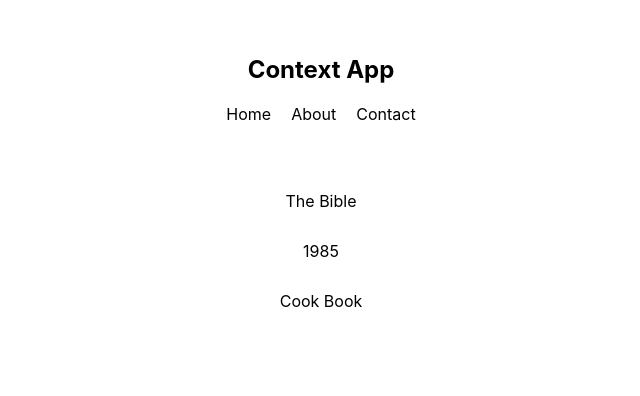
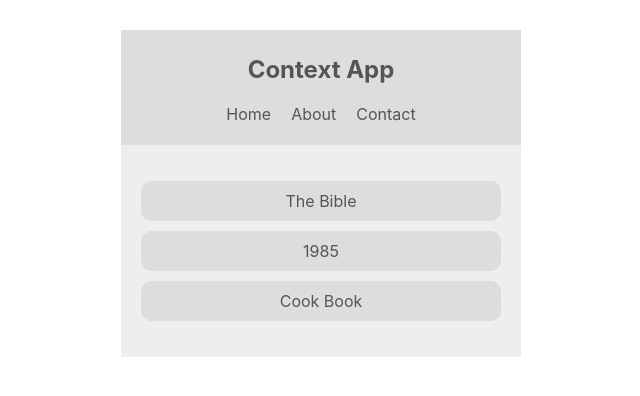
Before and after one commit to jamiebdavis/react-hooks, a React (Create React App) app: page / in a window 1280 px wide. Shown: the top 396 px of the page, without its empty margins (319-959 px from the left). Built offline with nearby package versions, Linux system fonts and the light colour scheme.

Commit message:
React Context & Hooks Tutorial #4

```diff
--- a/src/App.js
+++ b/src/App.js
@@ -1,13 +1,16 @@
 import React from 'react';
 import Navbar from "./components/Navbar";
 import BookList from "./components/BookList";
+import ThemeContextProvider from "./contexts/ThemeContext";
 
 
 function App() {
     return (
         <div className="App">
+            <ThemeContextProvider>
                 <Navbar />
                 <BookList />
+            </ThemeContextProvider>
         </div>
     );
 }
--- a/src/components/BookList.js
+++ b/src/components/BookList.js
@@ -1,13 +1,17 @@
 import React, {Component} from 'react';
+import {ThemeContext} from "../contexts/ThemeContext";
 
 class BookList extends Component {
+    static contextType = ThemeContext;
     render() {
+        const {dark, light, isLightTheme} = this.context;
+        const theme = isLightTheme ? light : dark;
         return (
-            <div className="book-list">
+            <div className="book-list" style={{color: theme.syntax, background: theme.bg}}>
                 <ul>
-                    <li>The Bible</li>
-                    <li>1985</li>
-                    <li>Cook Book</li>
+                    <li style={{background: theme.ui}}>The Bible</li>
+                    <li style={{background: theme.ui}}>1985</li>
+                    <li style={{background: theme.ui}}>Cook Book</li>
                 </ul>
             </div>
         );
--- a/src/components/Navbar.js
+++ b/src/components/Navbar.js
@@ -1,9 +1,14 @@
 import React, {Component} from 'react';
+import {ThemeContext} from "../contexts/ThemeContext";
 
 class Navbar extends Component {
+    static contextType = ThemeContext;
     render() {
+        const {dark, light, isLightTheme} = this.context;
+        const theme = isLightTheme ? light : dark;
+
         return (
-            <nav>
+            <nav style ={{background: theme.ui, color: theme.syntax}}>
                 <h1>Context App</h1>
                 <ul>
                     <li>Home</li>
--- /dev/null
+++ b/src/contexts/ThemeContext.js
@@ -0,0 +1,28 @@
+import React, {createContext, Component} from 'react';
+
+export const ThemeContext = createContext();
+
+class ThemeContextProvider extends Component {
+    state = {
+        isLightTheme: true,
+        light: {
+            syntax: '#555',
+            ui: '#ddd',
+            bg: '#eee'
+        }, dark: {
+            syntax: '#ddd',
+            ui: '#333',
+            bg: '#555'
+        }
+    };
+
+    render() {
+        return (
+            <ThemeContext.Provider value={{...this.state}}>
+                {this.props.children}
+            </ThemeContext.Provider>
+        );
+    }
+}
+
+export default ThemeContextProvider;
```
Lines whose indentation alone changed are shown as unchanged.
